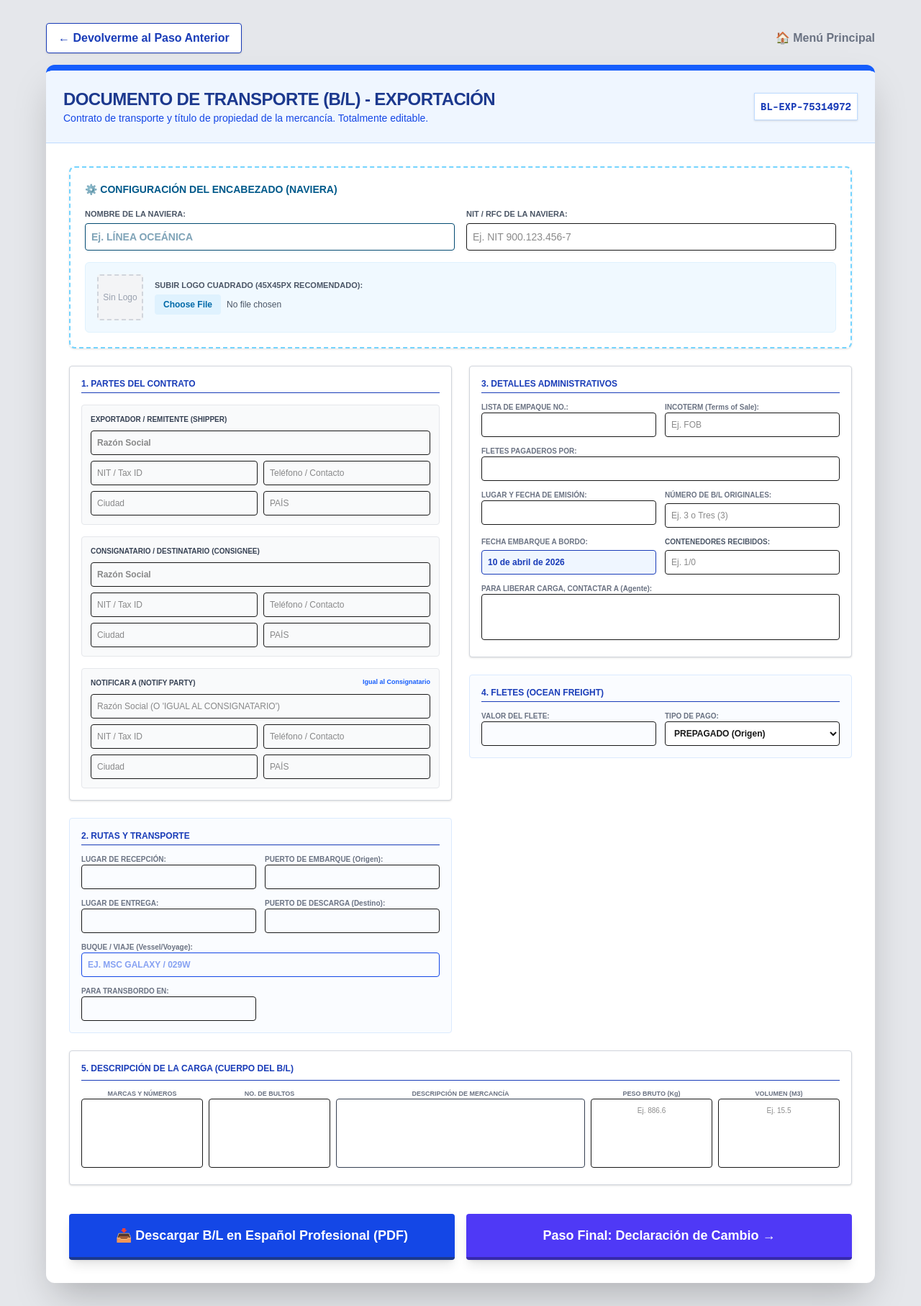
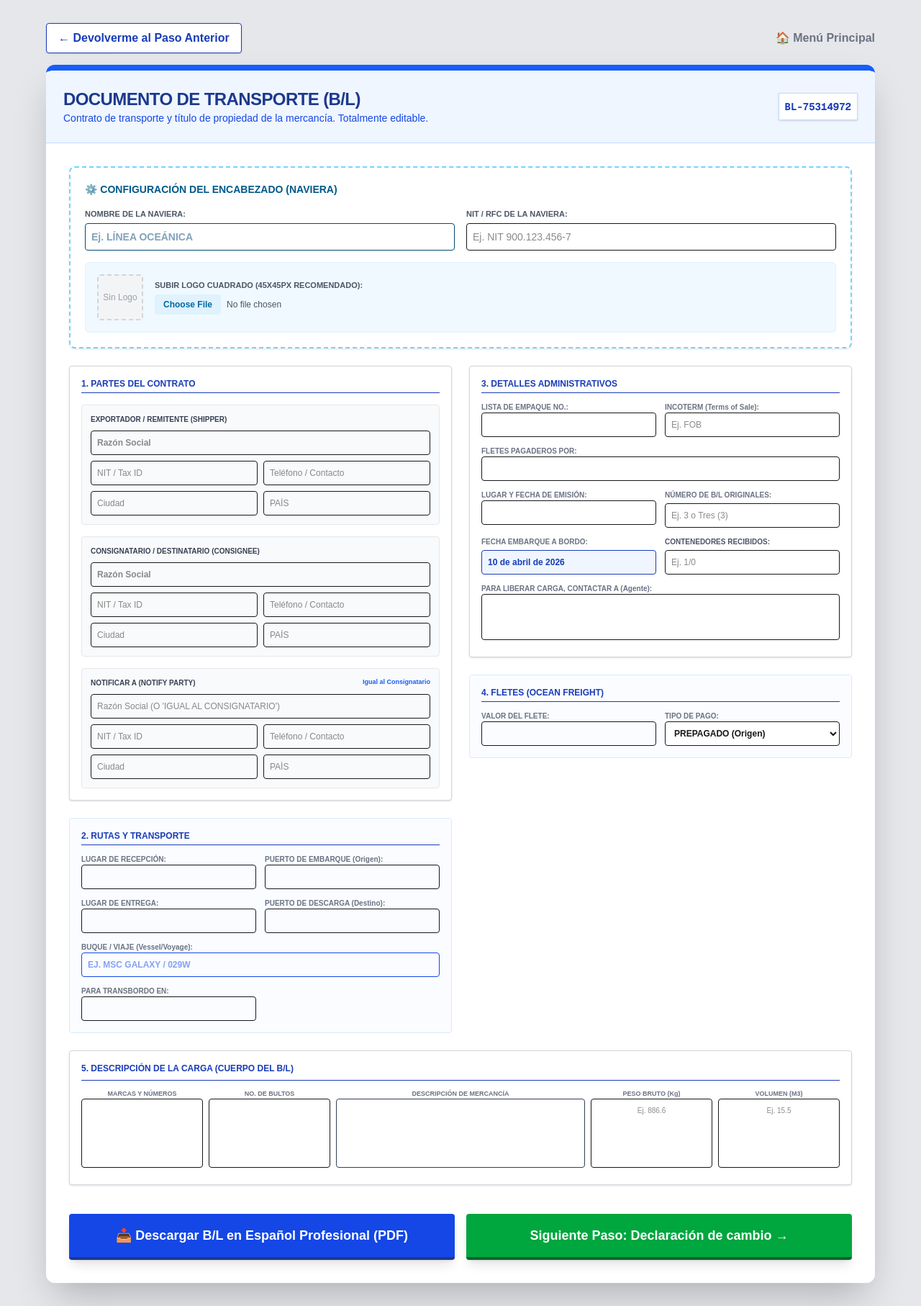
Before and after one commit to enginering-hash/simulador-aduanero, a Next.js app: page /documento-transporte in a window 1280 px wide. Shown: the whole page at 72% size. Built offline with nearby package versions, Linux system fonts and the light colour scheme.

Commit message:
Actualización de cabecera DIAN, corrección de puertos en Factura Comercial y ajustes en Packing List

```diff
--- a/app/documento-transporte/page.tsx
+++ b/app/documento-transporte/page.tsx
@@ -5,7 +5,7 @@ import jsPDF from "jspdf";
 import Link from "next/link";
 import { useRouter } from "next/navigation";
 
-export default function DocumentoTransporteExportacion() {
+export default function DocumentoTransporte() {
   const router = useRouter();
   const fileInputRef = useRef<HTMLInputElement>(null);
 
@@ -68,8 +68,8 @@ export default function DocumentoTransporteExportacion() {
 
   // CARGAR LOS DATOS AL ABRIR LA PÁGINA
   useEffect(() => {
-    // Aumentamos la versión para limpiar caché anterior y que la tabla de carga salga limpia
-    const borradorGuardado = sessionStorage.getItem("borrador_documento_transporte_expo_v2");
+    // Memoria para el flujo de Importación
+    const borradorGuardado = sessionStorage.getItem("borrador_documento_transporte_imp_v10");
 
     if (borradorGuardado) {
       const datos = JSON.parse(borradorGuardado);
@@ -113,11 +113,11 @@ export default function DocumentoTransporteExportacion() {
       const opciones = { day: 'numeric', month: 'long', year: 'numeric' } as const;
       const fechaFormateada = hoy.toLocaleDateString('es-ES', opciones);
 
-      setBlNumero(`BL-EXP-${Math.floor(10000000 + Math.random() * 90000000)}`);
+      setBlNumero(`BL-${Math.floor(10000000 + Math.random() * 90000000)}`);
       setShippedOnBoardDate(fechaFormateada);
 
-      // Heredar solo datos esenciales, dejando la sección de Carga (5) 100% en blanco
-      const datosGuardados = localStorage.getItem('datosReservaExpo');
+      // Heredar datos esenciales de la reserva de IMPORTACIÓN
+      const datosGuardados = localStorage.getItem('datosReserva');
       if (datosGuardados) {
         const parsed = JSON.parse(datosGuardados);
         setSRazonSocial(parsed.shipperNombre || "");
@@ -139,7 +139,7 @@ export default function DocumentoTransporteExportacion() {
       agentContact, totalContainersReceived, freightAmount, freightType, marksAndNumbers,
       noOfPkgs, description, grossWeight, measurement, shippedOnBoardDate
     };
-    sessionStorage.setItem("borrador_documento_transporte_expo_v2", JSON.stringify(borradorActual));
+    sessionStorage.setItem("borrador_documento_transporte_imp_v10", JSON.stringify(borradorActual));
   });
 
   // Manejador de subida de logo cuadrado
@@ -373,7 +373,8 @@ export default function DocumentoTransporteExportacion() {
 
     doc.text("El contrato evidenciado en este documento se rige por el derecho marítimo internacional.", 12, 280);
 
-    doc.save(`Documento_Transporte_Exportacion_${blNumero}.pdf`);
+    // PDF DE IMPORTACIÓN
+    doc.save(`Documento_Transporte_${blNumero}.pdf`);
   };
 
   return (
@@ -395,7 +396,7 @@ export default function DocumentoTransporteExportacion() {
 
         <div className="bg-blue-50 p-6 border-b border-blue-200 flex justify-between items-center">
           <div>
-            <h2 className="font-black text-2xl text-blue-900 uppercase tracking-tight">Documento de Transporte (B/L) - Exportación</h2>
+            <h2 className="font-black text-2xl text-blue-900 uppercase tracking-tight">Documento de Transporte (B/L)</h2>
             <p className="text-sm text-blue-700 font-medium">Contrato de transporte y título de propiedad de la mercancía. Totalmente editable.</p>
           </div>
           <div className="bg-white p-2 border border-blue-200 font-mono text-sm font-bold text-blue-800 shadow-sm">
@@ -560,8 +561,8 @@ export default function DocumentoTransporteExportacion() {
             <button type="submit" className="flex-1 bg-blue-700 text-white font-bold py-4 rounded shadow-lg hover:bg-blue-800 transition-all text-lg border-b-4 border-blue-900">
               📥 Descargar B/L en Español Profesional (PDF)
             </button>
-            <Link href="/declaracion-cambio-exportacion" className="flex-1 bg-indigo-600 text-white font-bold py-4 rounded shadow-lg hover:bg-indigo-700 text-center text-lg border-b-4 border-indigo-800 flex items-center justify-center">
-              Paso Final: Declaración de Cambio →
+            <Link href="/declaracion-cambio" className="flex-1 bg-green-600 text-white font-bold py-4 rounded shadow-lg hover:bg-green-700 text-center text-lg border-b-4 border-green-800 flex items-center justify-center">
+              Siguiente Paso: Declaración de cambio →
             </Link>
           </div>
 
```
